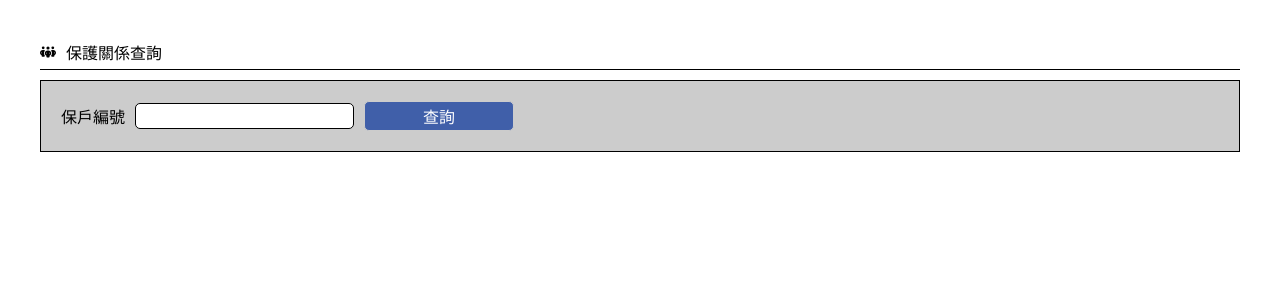
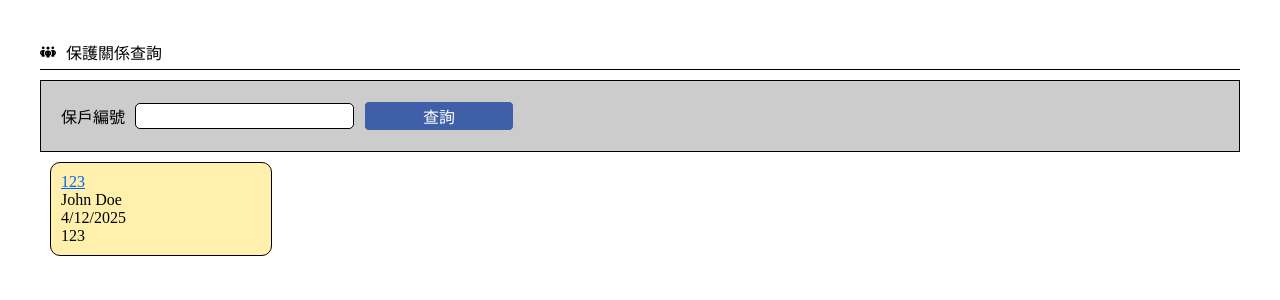
Before and after one commit to ts03085781/test-work, a React (Vite) app: page / in a window 1280 px wide. Shown: the top 300 px of the page. Built offline with nearby package versions, Linux system fonts and the light colour scheme.

Commit message:
frat: creat a  node conponent

```diff
--- a/src/App.tsx
+++ b/src/App.tsx
@@ -1,15 +1,30 @@
 import { useState } from 'react';
 import { SearchBar } from './components/SearchBar';
+import { Node } from './components/Node';
 import './App.css';
-
+import { NodeType } from './constants/enum';
 function App() {
   const onSearch = (value: string) => {
     console.log(value);
   };
 
+  const onClickCode = (code: string) => {
+    console.log(code);
+  };
+
   return (
     <div>
       <SearchBar onSearch={onSearch} />
+      <Node
+        code="123"
+        name="John Doe"
+        registration_date={new Date()}
+        introducer_code="123"
+        l={null}
+        r={null}
+        nodeType={NodeType.ROOT}
+        onClickCode={onClickCode}
+      />
     </div>
   );
 }
--- /dev/null
+++ b/src/assets/styles/node.css
@@ -0,0 +1,30 @@
+.node {
+  display: flex;
+  flex-direction: column;
+  align-items: flex-start;
+  justify-content: center;
+  background-color: #e8e8e8;
+  border: 1px solid #000;
+  width: 200px;
+  border-radius: 10px;
+  margin: 10px;
+  padding: 10px;
+}
+
+.root {
+  background-color: #fff0ad;
+}
+
+.direct {
+  background-color: #cfffbf;
+}
+
+.indirect {
+  background-color: #e8e8e8;
+}
+
+.code {
+  color: #0062ff;
+  cursor: pointer;
+  text-decoration: underline;
+}
--- /dev/null
+++ b/src/components/Node.tsx
@@ -0,0 +1,38 @@
+import { useState } from 'react';
+import '../assets/styles/node.css';
+import { NodeType } from '../constants/enum';
+
+type NodeProps = {
+  code: string;
+  name: string;
+  registration_date: Date;
+  introducer_code: string;
+  l: NodeProps | null;
+  r: NodeProps | null;
+  nodeType: NodeType;
+  onClickCode: (code: string) => void;
+};
+
+export const Node = ({
+  code,
+  name,
+  registration_date,
+  introducer_code,
+  nodeType,
+  onClickCode,
+}: NodeProps) => {
+  const handleClickCode = () => {
+    onClickCode(code);
+  };
+
+  return (
+    <div className={`node ${nodeType}`}>
+      <span className="code" onClick={handleClickCode}>
+        {code}
+      </span>
+      <span>{name}</span>
+      <span>{registration_date.toLocaleDateString()}</span>
+      <span>{introducer_code}</span>
+    </div>
+  );
+};
--- /dev/null
+++ b/src/constants/enum.ts
@@ -0,0 +1,5 @@
+export enum NodeType {
+  ROOT = 'root',
+  DIRECT = 'direct',
+  INDIRECT = 'indirect',
+}
```
